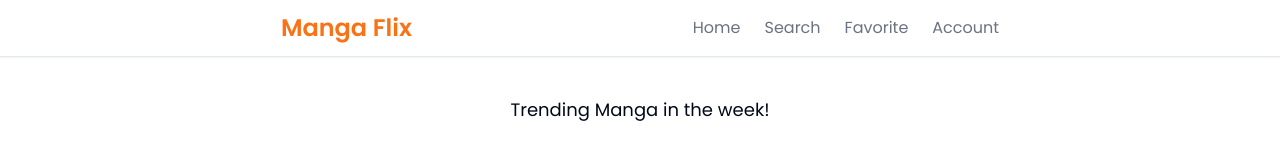
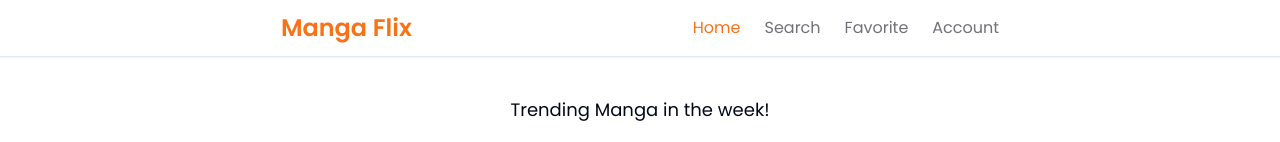
Before and after one commit to JamesCroissant/mangaflix, a Next.js app: page / in a window 1280 px wide. Shown: the top 142 px of the page. Built offline with nearby package versions, Linux system fonts and the light colour scheme.

Commit message:
fix NavTopBar

```diff
--- a/src/components/layout/NavTopBar.tsx
+++ b/src/components/layout/NavTopBar.tsx
@@ -1,26 +1,37 @@
-import { RiHomeFill } from "react-icons/ri";
-import { FiSearch } from "react-icons/fi";
-import { FaRegBookmark } from "react-icons/fa";
-import { FaUser } from "react-icons/fa6";
+"use client"
+
+import Link from "next/link"
+import classNames from "classnames"
+import { usePathname } from "next/navigation"
+
 
 const NavTopBar = () => {
+  const currentPath = usePathname()
+
+  const getLinkClassNames = (path: string) => classNames({
+    "text-orange-500": path === currentPath,
+    "text-zinc-500": path !== currentPath,
+    "hover:text-orange-600 transition-colors": true,
+  })
+
+  const links = [
+    { label: "Home", href: "/" },
+    { label: "Search", href: "/search" },
+    { label: "Favorite", href: "/favorites" },
+    { label: "Account", href: "/account" },
+  ]
+
   return (
     <nav className="flex gap-6 items-center">
-      <div className="text-gray-500">
-        Home
-      </div>
-      <div className="text-gray-500">
-        Search
-      </div>
-
-      <div className="text-gray-500">
-        Favorite
-      </div>
-
-      <div className="text-gray-500">
-        Account
-      </div>
-
+      {links.map(link =>
+        <Link
+          key={link.href}
+          className={getLinkClassNames(link.href)}
+          href={link.href}
+        >
+          {link.label}
+        </Link>
+      )}
     </nav>
   )
 }
```
